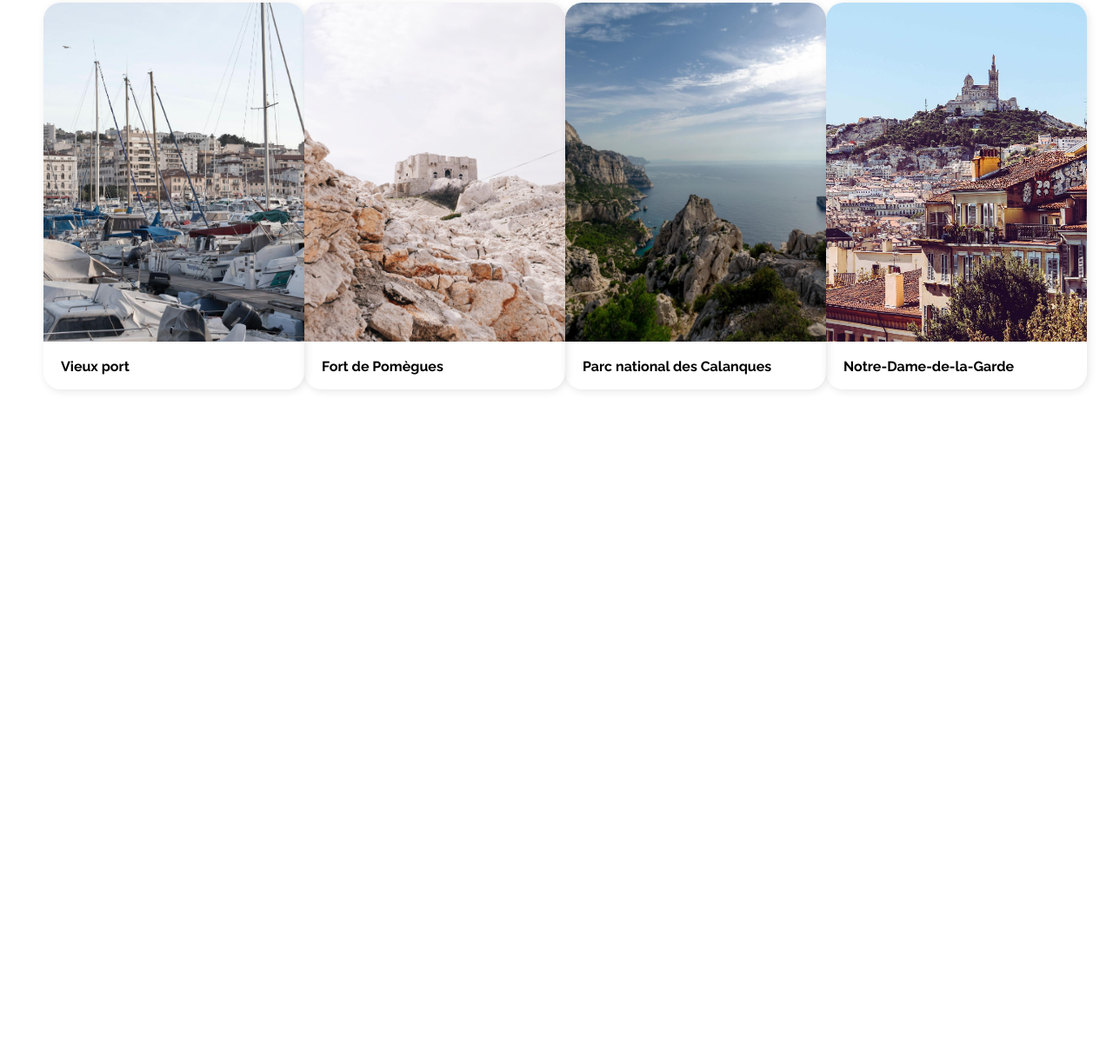
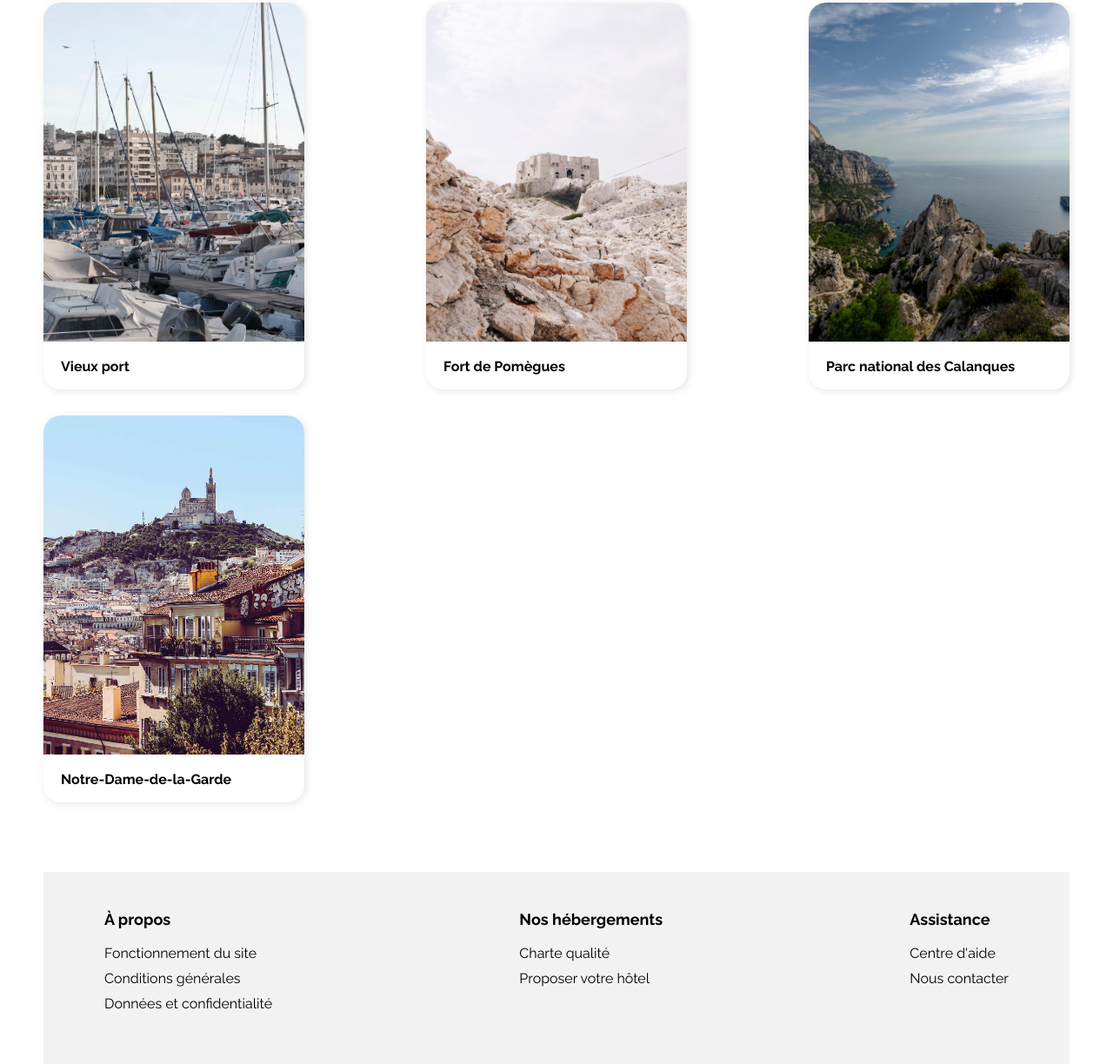
Before and after one commit to anaislcno/Project-Booki, a plain HTML site: page index.html in a window 1280 px wide. Shown: the part 1312-2536 px from the top of the page at 87% size. Before the commit the page ends 1780 px from the top, so only its background shows below. Drawn offline with Linux system fonts and the light colour scheme.

Commit message:
add footer

```diff
--- a/CSS/styles.css
+++ b/CSS/styles.css
@@ -146,7 +146,7 @@ input::placeholder {
 /* Filter bar */
 /* Set criteria */
 
-ul {
+#filter ul {
     list-style-type: none;
     font-family: 'Raleway', sans-serif;
     color: black;
@@ -157,7 +157,7 @@ ul {
     display: flex;
 }
 
-li {
+#filter li {
     border: 2px solid #D9D9D9;
     border-radius: 20px;
     width: fit-content;
@@ -170,7 +170,7 @@ ul .fa-solid {
     padding-right: 10px;
 }
 
-li:hover {
+#filter li:hover {
     background-color: #DEEBFF;
     cursor: pointer;
 }
@@ -361,6 +361,8 @@ li:hover {
     display: flex;
     flex-direction: row;
     justify-content: space-between;
+    gap: 30px;
+    flex-wrap: wrap;
 }
 
 #Redirection2 {
@@ -368,3 +370,30 @@ li:hover {
 }
 
 /* Footer */
+
+.list-canva ul {
+    list-style-type: none;
+    font-family: 'Raleway', sans-serif;
+    color: black;
+    font-weight: 400;
+    font-style: normal;
+    font-size: 16px;
+    line-height: 19px;
+}
+
+.list-canva li {
+    margin-bottom: 10px;
+}
+
+.list-canva h3 {
+    font-size: 18px;
+    margin-bottom: 20px;
+}
+
+#footer-flex {
+    display: flex;
+    justify-content: space-between;
+    margin: 60px 50px 0px 50px;
+    background-color:#F2F2F2;
+    padding: 45px 70px 50px 70px;
+}
--- a/index.html
+++ b/index.html
@@ -271,6 +271,7 @@
             </div>
           </article>
         </section>
+        <!-- Activities part -->
         <section>
           <article id="activities-container">
             <h2 id="Redirection2" class="canva-title">Activités à Marseille</h2>
@@ -324,7 +325,32 @@
         </section>
       </main>
       <!-- Footer -->
-      <footer></footer>
+      <footer>
+        <div id="footer-flex">
+          <div class="list-canva">
+            <h3>À propos</h3>
+            <ul>
+              <li>Fonctionnement du site</li>
+              <li>Conditions générales</li>
+              <li>Données et confidentialité</li>
+            </ul>
+          </div>
+          <div class="list-canva">
+            <h3>Nos hébergements</h3>
+            <ul>
+              <li>Charte qualité</li>
+              <li>Proposer votre hôtel</li>
+            </ul>
+          </div>
+          <div class="list-canva">
+            <h3>Assistance</h3>
+            <ul>
+              <li>Centre d'aide</li>
+              <li>Nous contacter</li>
+            </ul>
+          </div>
+        </div>
+      </footer>
     </div>
   </body>
 </html>
```
